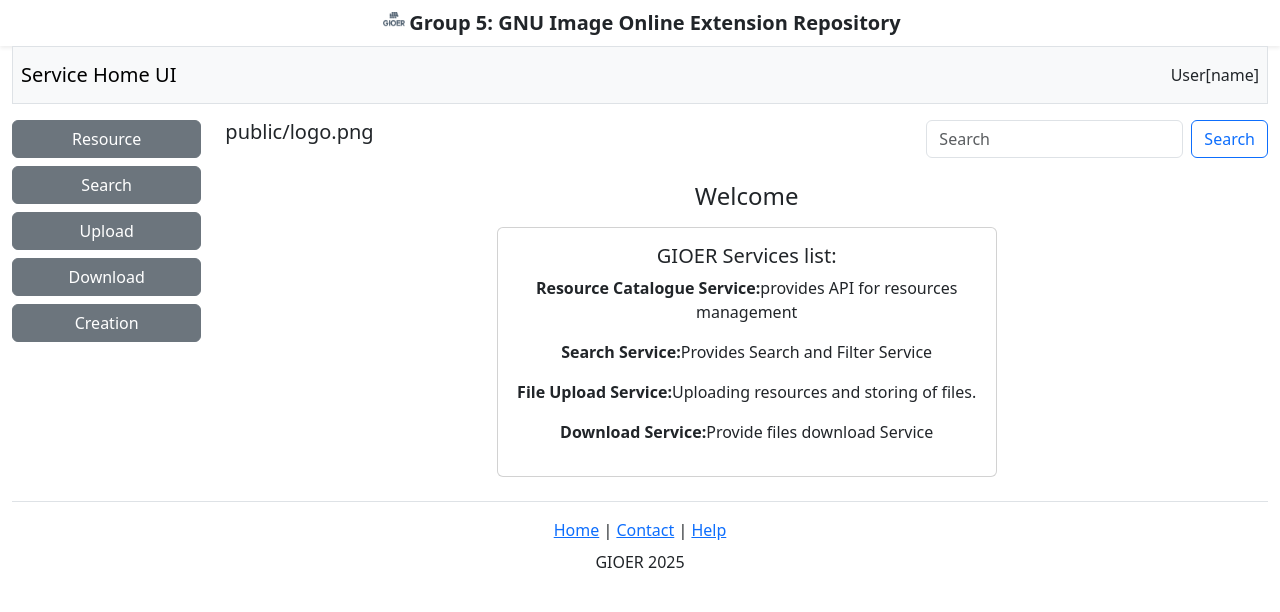
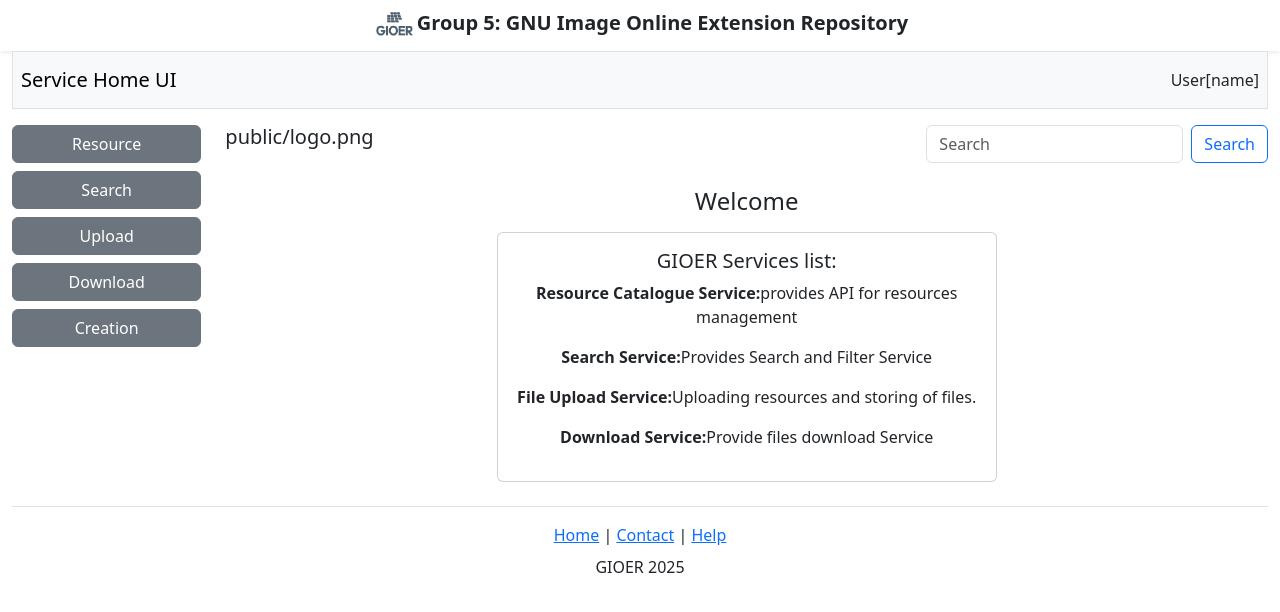
Before and after one commit to Catherin2/GIOER2, a React (Vite) app in the folder client/: page / in a window 1280 px wide. Shown: the top 612 px of the page. Built offline with nearby package versions, Linux system fonts and the light colour scheme.

Commit message:
navbar commit 1701

```diff
--- a/client/src/components/Navbar.jsx
+++ b/client/src/components/Navbar.jsx
@@ -5,7 +5,7 @@ function Navbar(){
 
     return(
         <div className='d-flex justify-content-center py-2 shadow-sm fs-5 fw-bold'>
-	<img src='/logo.png'  width="30" height="24" className="d-inline-block align-text-top p-1" alt=""/>
+	<img src='/logo.png'  width="45" height="35" className="d-inline-block align-text-top p-1" alt=""/>
       Group 5: GNU Image Online Extension Repository
     </div>
 
```
